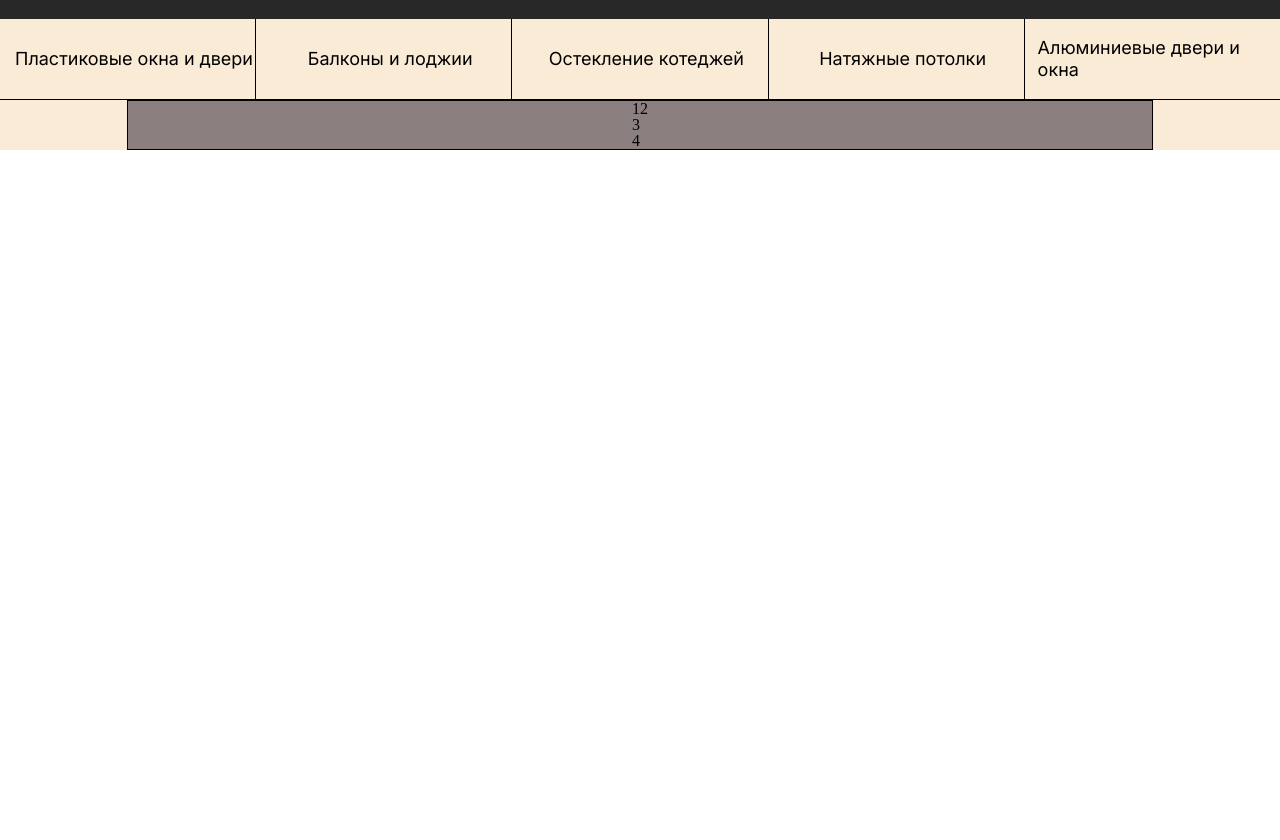
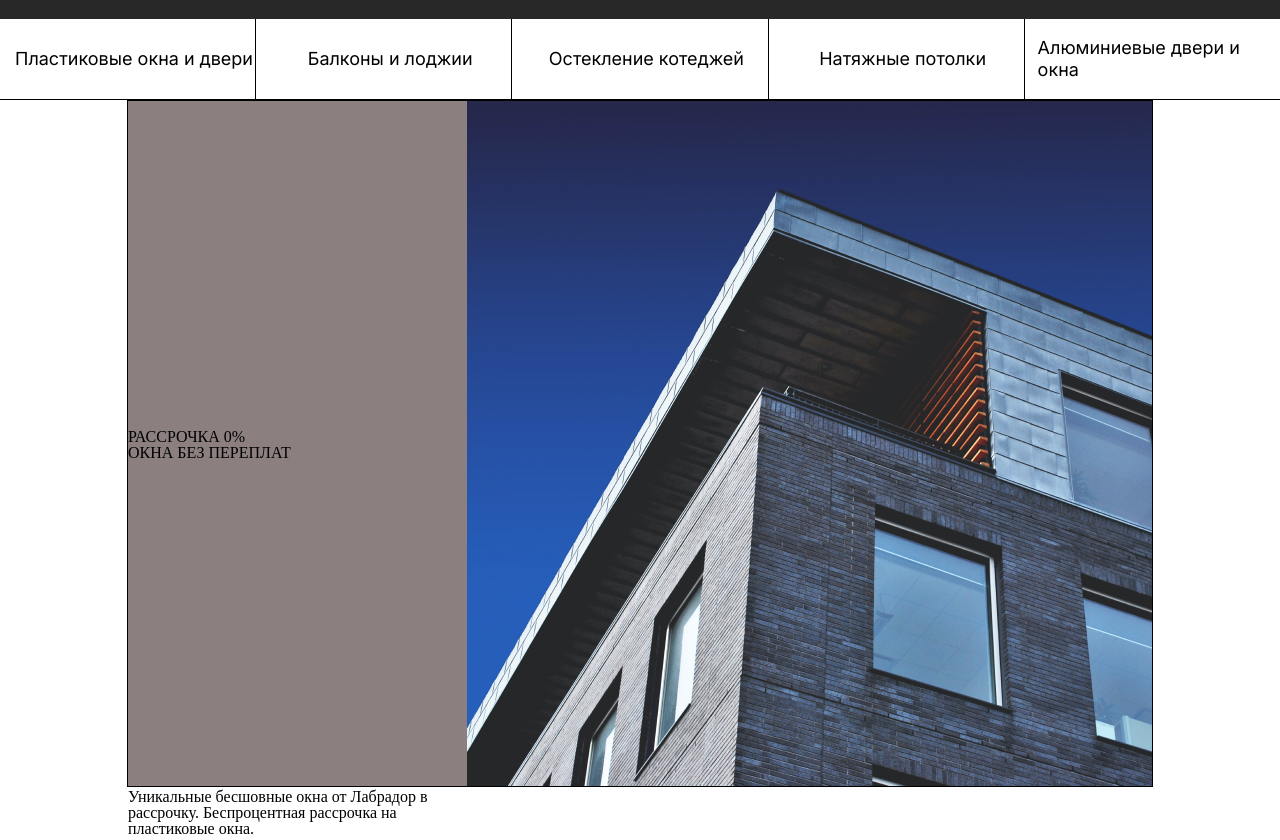
Before and after one commit to MYuriy1970/website, a plain HTML site: page index.html in a window 1280 px wide. Shown: the part 68-908 px from the top of the page. Before the commit the page ends 800 px from the top, so only its background shows below. Drawn offline with Linux system fonts and the light colour scheme.

Commit message:
header.css
edit size

```diff
--- a/css/main.css
+++ b/css/main.css
@@ -11,7 +11,6 @@ body{
   max-width: 1600px;
   min-width: 600px;
   height: 0 auto;
-  background-color: antiquewhite;
 }
 
 .container {
--- a/index.html
+++ b/index.html
@@ -33,13 +33,26 @@
           <div class="header_nav-bottom-text"><a href="#">Алюминиевые двери и окна</a></div>
         </div>
         <div class="container header_item">
-			<div class="header_item_1">1</div>
-			<div class="header_item_2">2</div>
-			<div class="header_item_3">
-			<div class="header_item_4">3</div>
-			<div class="header_item_5">4</div>
-			</div>
-		  </div>
+          <div class="header_item_1">
+            РАССРОЧКА 0% <br />
+            ОКНА БЕЗ ПЕРЕПЛАТ
+          </div>
+          <div class="header_item_2">
+            <img src="./img/img7.jpg" alt="etienne-beauregard-riverin" />
+          </div>
+          <div class="header_item_3">
+            <div class="header_item_4">
+              <div class="item_4-top">Уникальные бесшовные окна от Лабрадор в рассрочку. Беспроцентная рассрочка на пластиковые окна.</div>
+              <div class="item_4-bottom">
+                <p>заказать замер</p>
+                <img src="./img/Group 6.jpg" alt="Group 6" />
+              </div>
+            </div>
+            <div class="header_item_5">
+              <img src="./img/img8.jpg" alt="gabriel-tenan" />
+            </div>
+          </div>
+        </div>
       </header>
       <section id="about" class="about">
         <div class="container"></div>
```
Also changed, not shown: img/Group 6.jpg (added).
